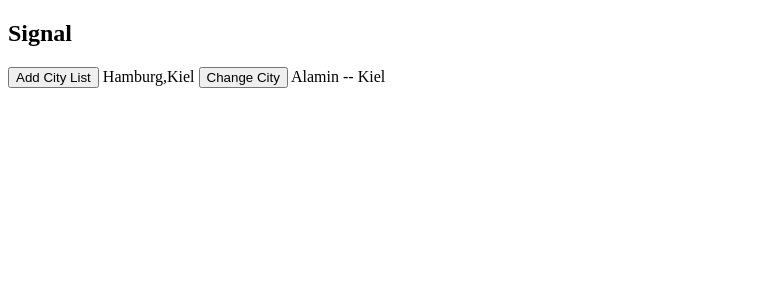
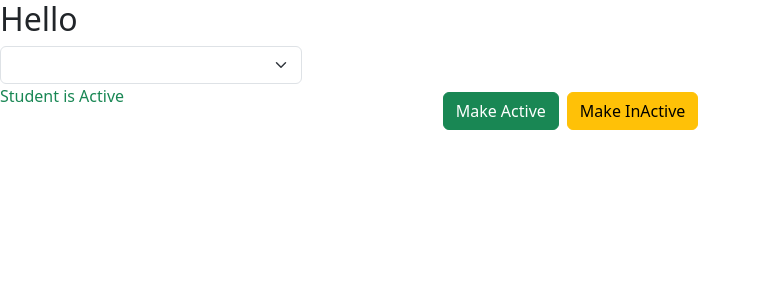
Before and after one commit to alaminsheikh01/Angular-Basic, an Angular app: page /home in a window 1280 px wide. Shown: the top 300 px of the page, without its empty margins (0-761 px from the left). Built offline with nearby package versions, Linux system fonts and the light colour scheme.

Commit message:
if condition with signal

```diff
--- a/angular.json
+++ b/angular.json
@@ -26,7 +26,9 @@
               }
             ],
             "styles": [
+              "./node_modules/bootstrap/dist/css/bootstrap.min.css",
               "src/styles.css"
+
             ]
           },
           "configurations": {
--- a/package.json
+++ b/package.json
@@ -17,6 +17,7 @@
     "@angular/forms": "^21.2.0",
     "@angular/platform-browser": "^21.2.0",
     "@angular/router": "^21.2.0",
+    "bootstrap": "^5.3.8",
     "rxjs": "~7.8.0",
     "tslib": "^2.3.0"
   },
--- a/src/app/Components/my-component/my-component.html
+++ b/src/app/Components/my-component/my-component.html
@@ -1,9 +1,31 @@
-<h2>Signal</h2>
+<h2>Hello</h2>
+<div class="row">
+  <div class="col-3">
 
+    <select [(ngModel)]="selected" class="form-select">
+      <option>Alamin</option>
+      <option>Sheikh</option>
+      <option>Kiel</option>
+      <option>Other</option>
+    </select>
+  </div>
+  <div class="col-3">
+    @if (selected == 'Other') {
+      <input type="text" class="form-control" placeholder="Other value"/>
+    }
+  </div>
+</div>
 
-
-<button (click)="AddCityList('Munic')">Add City List</button>
-{{cityList()}}
-
-<button (click)="changeCity()">Change City</button>
-{{studentObj()?.name}} -- {{studentObj().city}}
+<div class="row">
+  <div class="col-4">
+    @if (isStudentActive() == true) {
+      <span class="text-success">Student is Active</span>
+    }@else {
+      <span class="text-danger">Student is InActive</span>
+    }
+  </div>
+  <div class="col-4">
+    <button class="btn btn-success m-2" (click)="changeStatus(true)">Make Active</button>
+    <button class="btn btn-warning" (click)="changeStatus(false)">Make InActive</button>
+  </div>
+</div>
--- a/src/app/Components/my-component/my-component.ts
+++ b/src/app/Components/my-component/my-component.ts
@@ -1,29 +1,20 @@
 import { CommonModule } from '@angular/common';
 import { Component, signal } from '@angular/core';
-import { ReactiveFormsModule } from '@angular/forms';
+import { FormsModule, ReactiveFormsModule } from '@angular/forms';
 // decorator
 @Component({
   selector: 'app-my-component',
   standalone: true,
-  imports: [ReactiveFormsModule],
+  imports: [ReactiveFormsModule, FormsModule],
   templateUrl: './my-component.html',
   styleUrl: './my-component.css',
 })
 export class MyComponent {
-  // courseName : string = 'Angular';
+  selected: string = '';
 
-  cityList = signal<string[]>(['Hamburg', 'Kiel']);
+  isStudentActive = signal<boolean>(true)
 
-  studentObj = signal<any>({
-    name: 'Alamin',
-    city: 'Kiel',
-  });
-
-  AddCityList(name: string) {
-    this.cityList.update((data) => [...data, name]);
-  }
-
-  changeCity() {
-    this.studentObj.update((data: any) => ({ ...data, city: 'Hamburg' }));
+  changeStatus(status:boolean){
+    this.isStudentActive.set(status)
   }
 }
```
Also changed, not shown: 1 other file (tests, documents, lock files or other folders).
